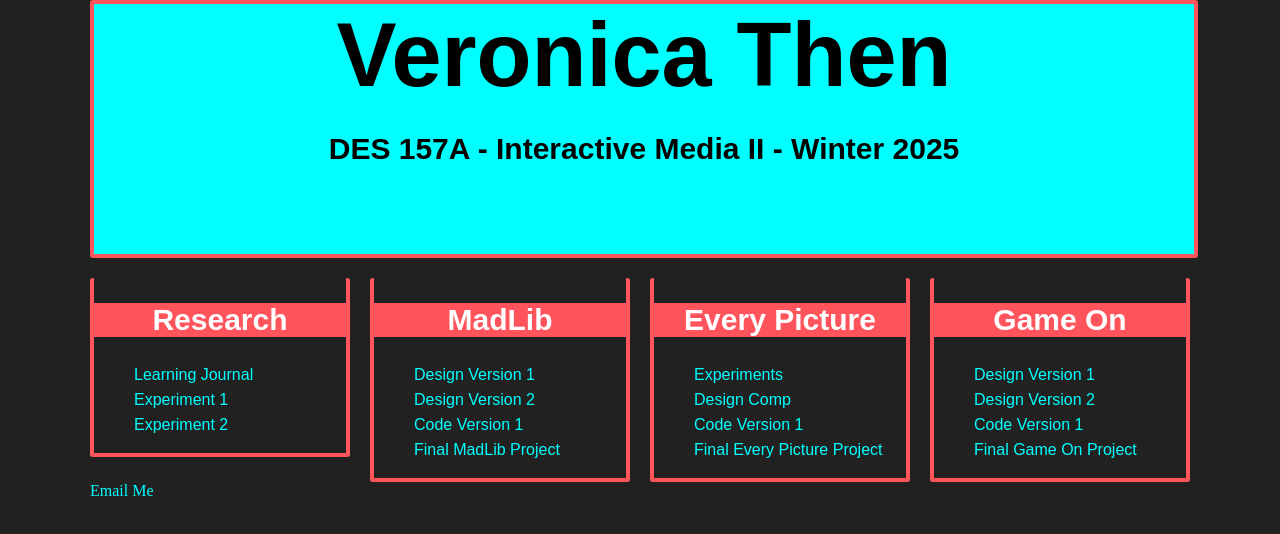
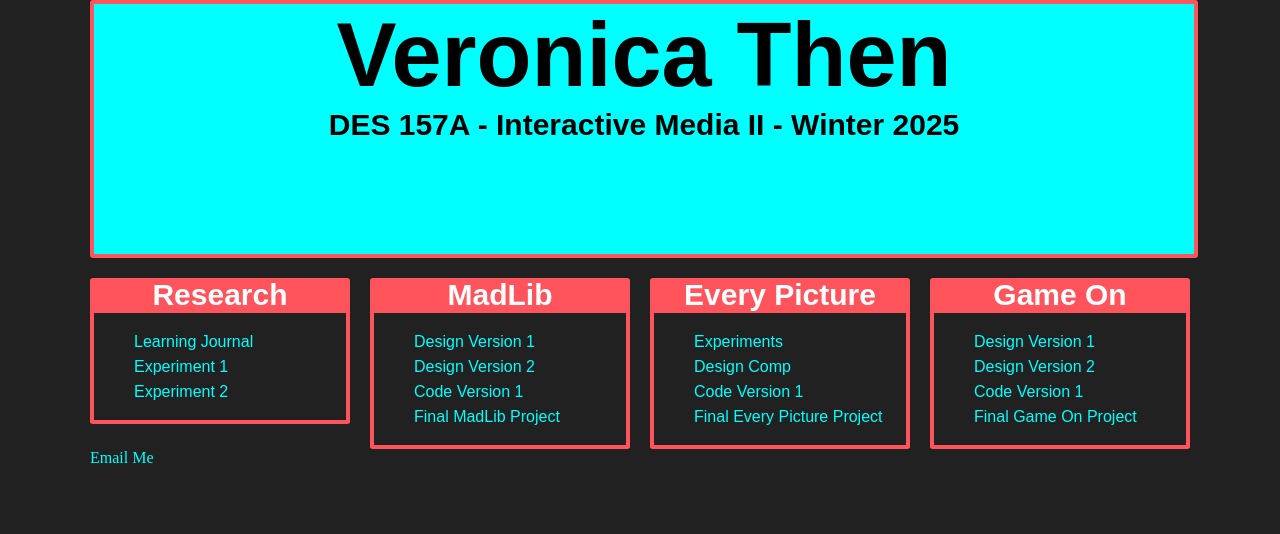
Before and after one commit to verothen/des157a, a plain HTML site: page index.html in a window 1280 px wide. Drawn offline with nearby package versions, Linux system fonts and the light colour scheme; a web font is replaced by a local one.

Commit message:
Update styles.css

```diff
--- a/styles.css
+++ b/styles.css
@@ -7,6 +7,7 @@ h1{
     font-size: 90px;
 }
 h2{
+    margin: 0;
     font-family: 'Hachi Maru Pop', sans-serif;
     font-size: 30px;
 }
@@ -123,8 +124,8 @@ a:visited {
 }
 
 main {
-    display: flex;           /* Enable Flexbox */
-    flex-direction: row;     /* Arrange items in a row */
+    display: flex;
+    flex-direction: row;
     justify-content: space-between; /* Distribute space evenly between items */
     align-items: flex-start; /* Align items at the top */
     gap: 20px;               /* Add spacing between sections */
```
